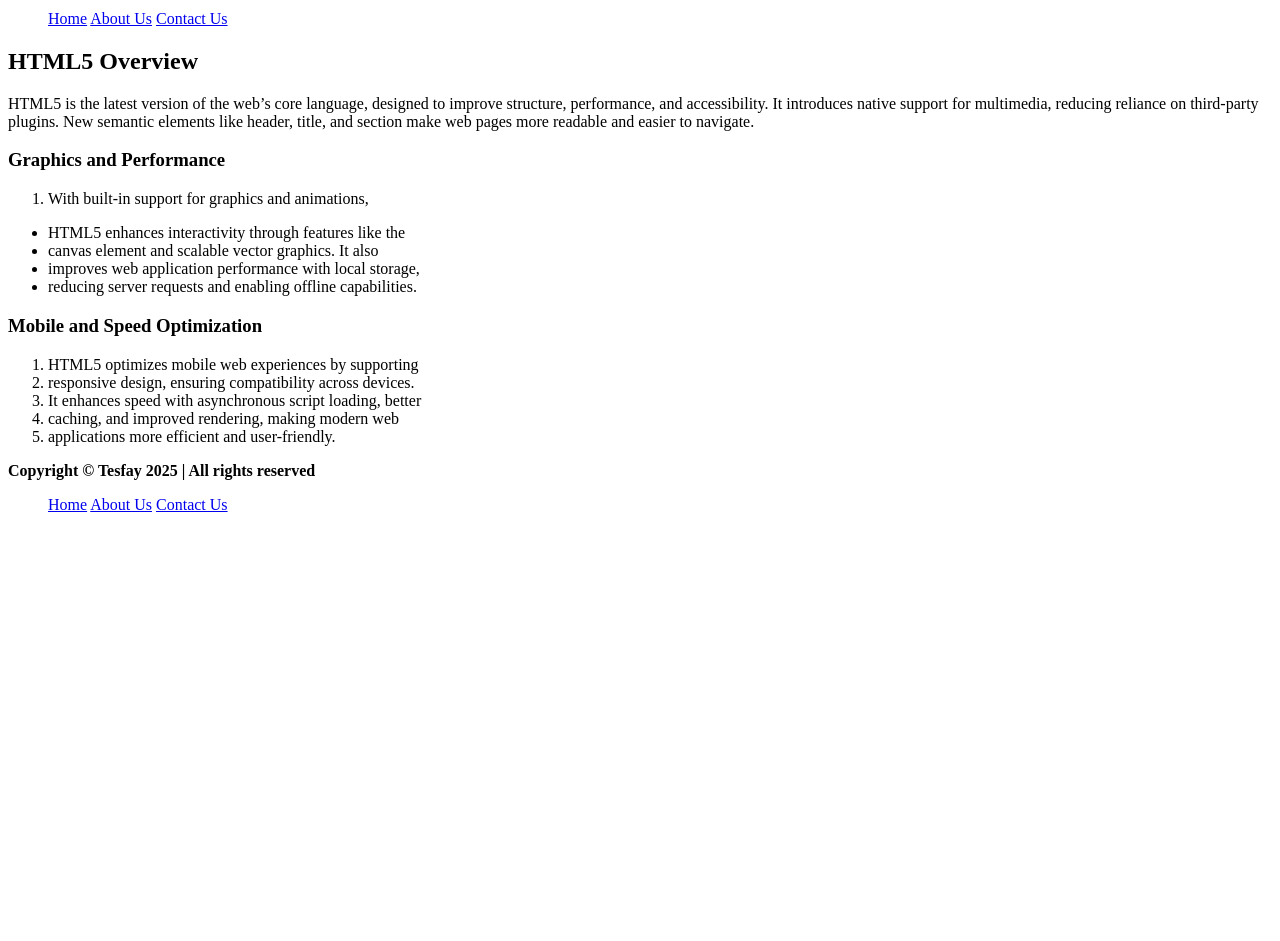
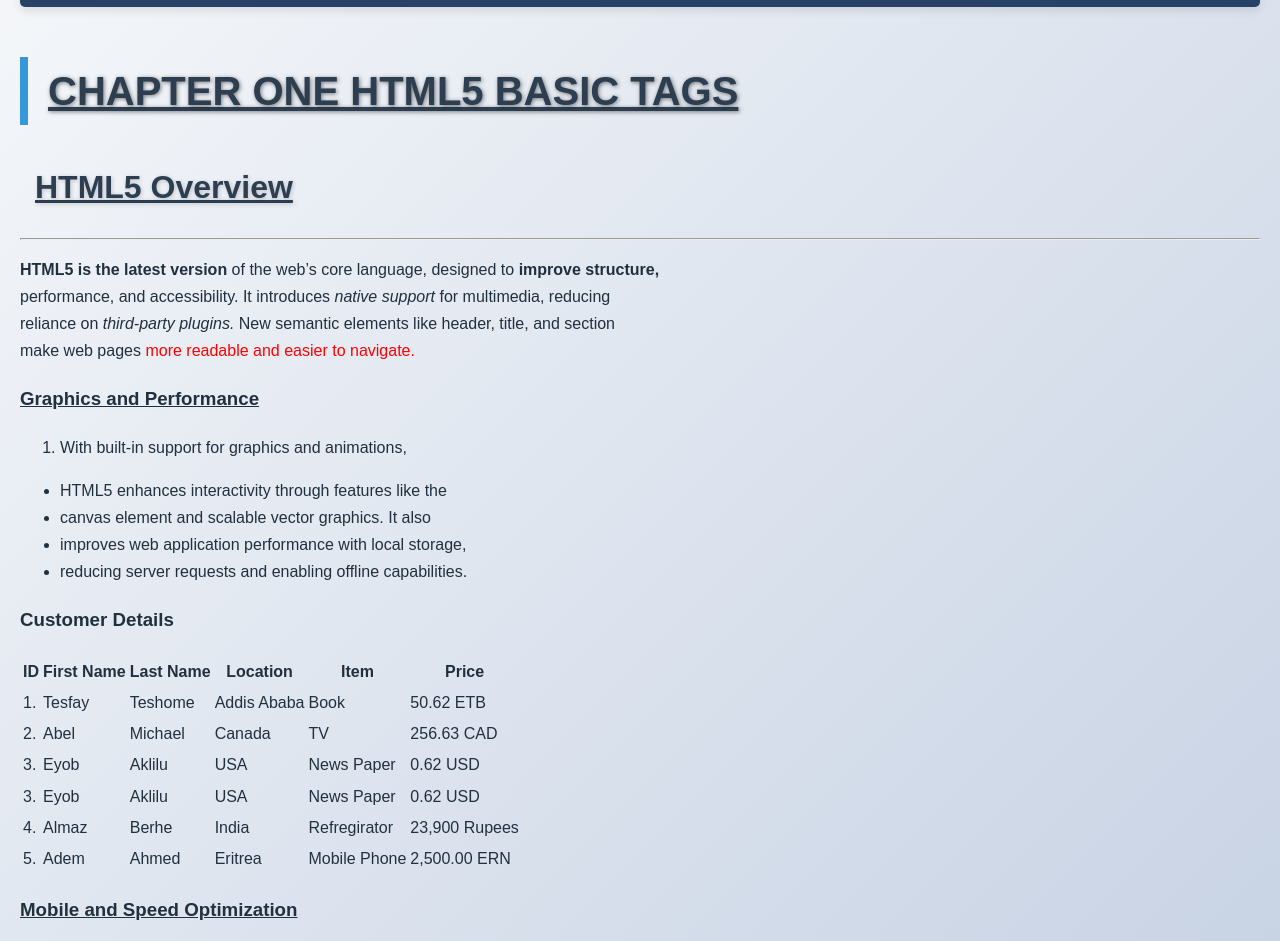
Before and after one commit to Tesfay-Teshome/HTML_Lesson, a plain HTML site: page Lesson_one/Home.html in a window 1280 px wide. Shown: the part 70-1011 px from the top of the page. Before the commit the page ends 800 px from the top, so only its background shows below. Drawn offline with Linux system fonts and the light colour scheme.

Commit message:
styling added

```diff
--- a/Lesson_one/Home.html
+++ b/Lesson_one/Home.html
@@ -2,27 +2,29 @@
 <html lang="en">
     <head>
         <title>Chapter one Html</title>
+        <meta charset="UTF-8">
+        <meta name="viewport" content="width=device-width, initial-scale=1.0">
+        <link rel="stylesheet" href="static/style.css" type="text/css">
     </head>
   <body>
     <header>
-        <h1> CHAPTER ONE HTML5 BASIC TAGS </h1>
-        <nav>
-            <ul>
-               <a href="#">Home</a>
-               <a href="#">About Us</a>
-               <a href="#">Contact Us</a>
-            </ul>
-        </nav>
+      <nav>
+        <a href="#Home">Home</a>
+        <a href="about.html">About us</a>
+        <a href="contact.html">Contact us</a>
+      </nav>
     </header>
-    <h2> HTML5 Overview </h2>
+    <h1> <u>CHAPTER ONE HTML5 BASIC TAGS</u> </h1>
+    <section>
+    <h2><u> HTML5 Overview </u></h2>
+    <hr>
+    <p> <b> HTML5 is the latest version</b> of the web’s core language,
+    designed to <strong> improve structure,</strong> <br> performance, and accessibility.
+    It introduces <i> native support</i> for multimedia, reducing<br> reliance
+    on <em>third-party plugins.</em> New semantic elements like header,
+    title, and section<br> make web pages <span style="color: red;">more readable and easier to navigate.</span></p>
 
-    <p> HTML5 is the latest version of the web’s core language,
-    designed to improve structure, performance, and accessibility.
-    It introduces native support for multimedia, reducing reliance
-    on third-party plugins. New semantic elements like header,
-    title, and section make web pages more readable and easier to navigate.</p>
-
-    <h3> Graphics and Performance </h3>
+    <h3> <u>Graphics and Performance </u></h3>
     <ol>
       <li> With built-in support for graphics and animations, </li>
     </ol>
@@ -33,8 +35,70 @@
         <li>reducing server requests and enabling offline capabilities.</li>
     </ul>
 
-
-    <h3> Mobile and Speed Optimization</h3>
+    <table>
+      <h3>Customer Details</h3>
+         <thead>
+             <th>ID</th>
+             <th>First Name</th>
+             <th>Last Name</th>
+             <th>Location</th>
+             <th>Item</th>
+             <th>Price</th>
+        </thead>
+        <tbody>
+             <tr>
+                <td>1.</td>
+                <td>Tesfay</td>
+                <td>Teshome</td>
+                <td>Addis Ababa</td>
+                <td>Book</td>
+                <td>50.62 ETB</td>
+             </tr>
+             <tr>
+                <td>2.</td>
+                <td>Abel </td>
+                <td>Michael</td>
+                <td>Canada</td>
+                <td>TV</td>
+                <td>256.63 CAD</td>
+            </tr>
+            <tr>
+                <td>3.</td>
+                <td>Eyob</td>
+                <td>Aklilu</td>
+                <td>USA</td>
+                <td>News Paper</td>
+                <td>0.62 USD</td>
+            </tr>
+            <tr>
+                <td>3.</td>
+                <td>Eyob</td>
+                <td>Aklilu</td>
+                <td>USA</td>
+                <td>News Paper</td>
+                <td>0.62 USD</td>
+           </tr>
+           <tr>
+                <td>4.</td>
+                <td>Almaz</td>
+                <td>Berhe</td>
+                <td>India</td>
+                <td>Refregirator</td>
+                <td>23,900 Rupees</td>
+           </tr>
+        </tbody>
+        <tfoot>
+           <tr>
+                <td>5.</td>
+                <td>Adem</td>
+                <td>Ahmed</td>
+                <td>Eritrea</td>
+                <td>Mobile Phone</td>
+                <td>2,500.00 ERN</td>
+           </tr>
+        </tfoot>
+     </table>
+    <h3> <u>Mobile and Speed Optimization</u></h3>
     <ol>
         <li>HTML5 optimizes mobile web experiences by supporting </li>
         <li>responsive design, ensuring compatibility across devices.</li>
@@ -42,15 +106,15 @@
         <li>caching, and improved rendering, making modern web </li>
         <li>applications more efficient and user-friendly.</li>
     </ol>
+    <hr>
+  </section>
     <footer>
        <p> <strong>Copyright &copy; Tesfay  2025 | All rights reserved</strong></p>
        <nav>
-         <ul>
-           <a href="#">Home</a>
-           <a href="#">About Us</a>
-           <a href="#">Contact Us</a>
-         </ul>
-       </nav>
-    </footer>
+        <a href="#Home">Home</a>
+        <a href="about.html">About us</a>
+        <a href="contact.html">Contact us</a>
+      </nav>
+      </footer>
   </body>
 </html>
--- /dev/null
+++ b/Lesson_one/static/style.css
@@ -0,0 +1,78 @@
+/* Base body Styling */
+body{
+    font-family: Arial, sans-serif,verdana,'Segoe UI', Tahoma, Geneva, Verdana, sans-serif;
+    line-height: 1.7;
+    margin: 0;
+    padding: 20px;
+    background: linear-gradient(135deg, #f5f7fa 0%, #c3cfe2 100%);
+    color: #21303f;
+    min-height: 100vh;
+
+
+}
+/* This is Heading styling */
+header{
+    display: flex;
+    background: #284166;
+    padding: 15px;
+    border-radius: 5px;
+    margin-bottom: 50px;
+    box-shadow: 0 4px 10px rgba(0, 0, 0, 0.1);
+
+}
+
+nav ul{
+    list-style: none;
+    padding: 0;
+    margin: 0;
+    display: flex;
+    gap: 10px;
+}
+
+nav a{
+    color:white;
+    text-decoration: none;
+    padding: 10px 5px;
+    border-radius: 5px;
+    transition: all 0.3 ease;
+    position: relative;
+}
+
+nav a:hover{
+    background: #3498db;
+    transform:translate(-2px);
+    box-shadow: 0 2px 5px rgba(0,0,0,0.2);
+}
+
+nav a::after{
+  content: "";
+  position: absolute;
+  bottom: -5px;
+  left: 5px;
+  transform: translateX(-50%);
+  left: 50%;
+  width:0;
+  height: 3px;
+  background: #97d2e9;
+  transition: width 0.3s ease;
+}
+nav a:hover::after{
+    width: 70%;
+}
+h1{
+ color: #2c3e50;
+ border-left: 8px solid #3498db;
+ padding-left: 20px;
+ margin-bottom: 20px;
+ font-size: 2.5rem;
+ text-shadow: 1px 1px 4px rgba(1,1,0,0.5);
+
+}
+h2{
+    color: #2c3e50;
+    padding-left: relative;
+    padding: 15px;
+    margin: 3px 0;
+    font-size: 2em;
+    text-shadow: 1px 1px 4px rgba(1,1,0,0.2);
+}
```
Also changed, not shown: Lesson_one/about.html (added, +17 -0 lines), Lesson_one/contact.html (added, +17 -0 lines).
